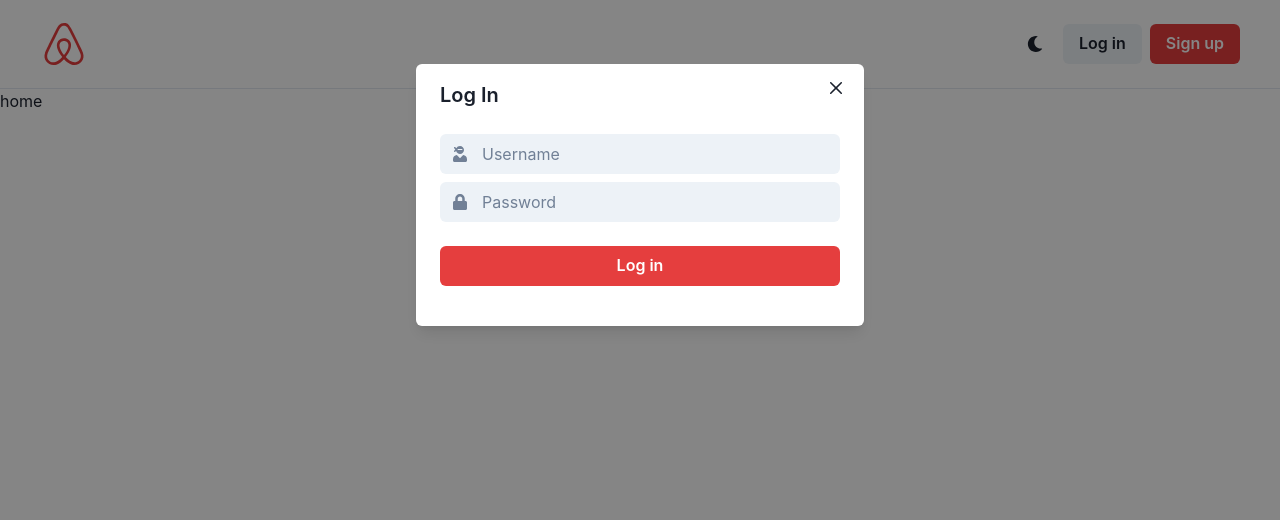
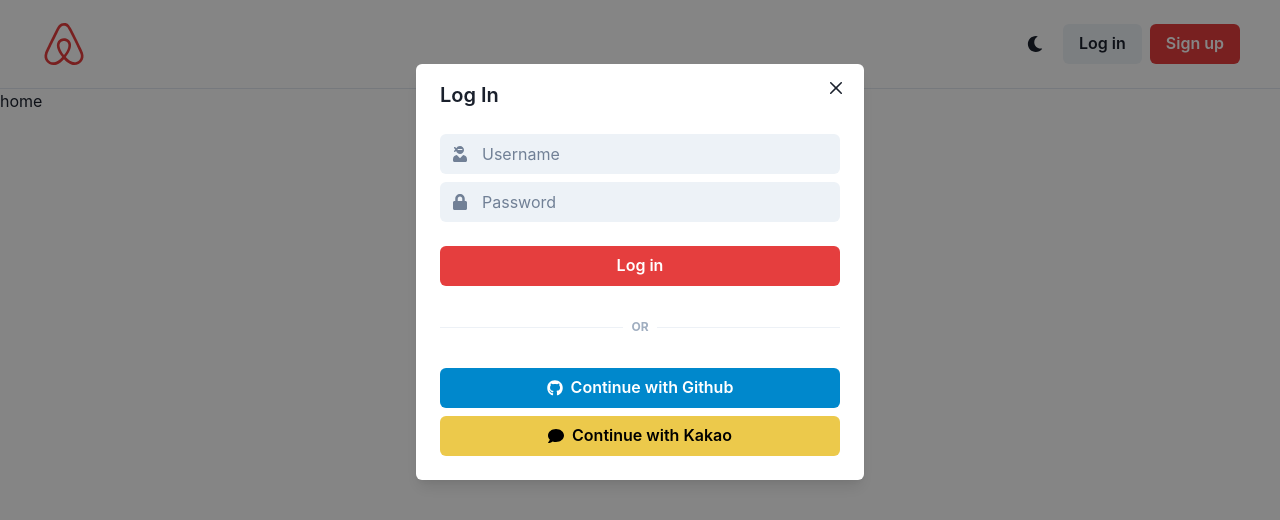
Before and after one commit to seungjinhan/react-airbnb-frontend, a React (Create React App) app: page / in a window 1280 px wide. Both pictures are taken after a click on the button "Log in". Shown: the top 520 px of the page. Built offline with nearby package versions, Linux system fonts and the light colour scheme.

Commit message:
login, signup, modal

```diff
--- /dev/null
+++ b/src/components/Header.tsx
@@ -0,0 +1,50 @@
+import {
+  Box,
+  Button,
+  HStack,
+  IconButton,
+  useDisclosure,
+} from "@chakra-ui/react";
+import { FaAirbnb, FaMoon } from "react-icons/fa";
+import LoginModal from "./LoginModal";
+import SignUpModal from "./SignUpModal";
+
+export default function Header() {
+  const {
+    isOpen: isLoginOpen,
+    onClose: onLoginClose,
+    onOpen: onLoginOpen,
+  } = useDisclosure();
+  const {
+    isOpen: isSignUpOpen,
+    onClose: onSignUpClose,
+    onOpen: onSignUpOpen,
+  } = useDisclosure();
+  return (
+    <>
+      <HStack
+        justifyContent={"space-between"}
+        py={5}
+        px={10}
+        borderBottomWidth={1}
+      >
+        <Box color={"red.500"}>
+          <FaAirbnb size={48} />
+        </Box>
+        <HStack spacing={2}>
+          <IconButton
+            variant={"Ghost"}
+            aria-label='Toggle dark mode'
+            icon={<FaMoon />}
+          />
+          <Button onClick={onLoginOpen}>Log in</Button>
+          <Button onClick={onSignUpOpen} colorScheme='red'>
+            Sign up
+          </Button>
+        </HStack>
+      </HStack>
+      <LoginModal isOpen={isLoginOpen} onClose={onLoginClose} />
+      <SignUpModal isOpen={isSignUpOpen} onClose={onSignUpClose} />
+    </>
+  );
+}
--- /dev/null
+++ b/src/components/LoginModal.tsx
@@ -0,0 +1,61 @@
+import {
+  Box,
+  Button,
+  Input,
+  InputGroup,
+  InputLeftElement,
+  Modal,
+  ModalBody,
+  ModalCloseButton,
+  ModalContent,
+  ModalHeader,
+  ModalOverlay,
+  VStack,
+} from "@chakra-ui/react";
+import { FaLock, FaUserNinja } from "react-icons/fa";
+import SocialLogin from "./SocialLogin";
+
+interface LoginModalProps {
+  isOpen: boolean;
+  onClose: () => void;
+}
+
+export default function LoginModal({ isOpen, onClose }: LoginModalProps) {
+  return (
+    <Modal isOpen={isOpen} onClose={onClose}>
+      <ModalOverlay />
+      <ModalContent>
+        <ModalHeader>Log In</ModalHeader>
+        <ModalCloseButton />
+        <ModalBody>
+          <VStack>
+            <InputGroup>
+              <InputLeftElement
+                children={
+                  <Box color={"gray.500"}>
+                    <FaUserNinja />
+                  </Box>
+                }
+              />
+              <Input placeholder='Username' variant={"filled"} />
+            </InputGroup>
+            <InputGroup>
+              <InputLeftElement
+                children={
+                  <Box color={"gray.500"}>
+                    <FaLock />
+                  </Box>
+                }
+              />
+              <Input placeholder='Password' variant={"filled"} />
+            </InputGroup>
+            <Button mt={4} w='100%' colorScheme='red'>
+              Log in
+            </Button>
+          </VStack>
+          <SocialLogin />
+        </ModalBody>
+      </ModalContent>
+    </Modal>
+  );
+}
--- a/src/components/Root.tsx
+++ b/src/components/Root.tsx
@@ -1,87 +1,10 @@
-import {
-  Box,
-  Button,
-  HStack,
-  IconButton,
-  Input,
-  InputGroup,
-  InputLeftElement,
-  Modal,
-  ModalBody,
-  ModalCloseButton,
-  ModalContent,
-  ModalFooter,
-  ModalHeader,
-  ModalOverlay,
-  useDisclosure,
-  VStack,
-} from "@chakra-ui/react";
+import { Box } from "@chakra-ui/react";
 import { Outlet } from "react-router-dom";
-import {
-  FaAirbnb,
-  FaLock,
-  FaMoon,
-  FaPassport,
-  FaUserNinja,
-} from "react-icons/fa";
+import Header from "./Header";
 export default function Root() {
-  const { isOpen, onClose, onOpen } = useDisclosure();
   return (
     <Box>
-      <HStack
-        justifyContent={"space-between"}
-        py={5}
-        px={10}
-        borderBottomWidth={1}
-      >
-        <Box color={"red.500"}>
-          <FaAirbnb size={48} />
-        </Box>
-        <HStack spacing={2}>
-          <IconButton
-            variant={"Ghost"}
-            aria-label='Toggle dark mode'
-            icon={<FaMoon />}
-          />
-          <Button onClick={onOpen}>Log in</Button>
-          <Button colorScheme='red'>Sign up</Button>
-        </HStack>
-        <Modal isOpen={isOpen} onClose={onClose}>
-          <ModalOverlay />
-          <ModalContent>
-            <ModalHeader>Log In</ModalHeader>
-            <ModalCloseButton />
-            <ModalBody>
-              <VStack>
-                <InputGroup>
-                  <InputLeftElement
-                    children={
-                      <Box color={"gray.500"}>
-                        <FaUserNinja />
-                      </Box>
-                    }
-                  />
-                  <Input placeholder='Username' variant={"filled"} />
-                </InputGroup>
-                <InputGroup>
-                  <InputLeftElement
-                    children={
-                      <Box color={"gray.500"}>
-                        <FaLock />
-                      </Box>
-                    }
-                  />
-                  <Input placeholder='Password' variant={"filled"} />
-                </InputGroup>
-                <Button mt={4} w='100%' colorScheme='red'>
-                  Log in
-                </Button>
-              </VStack>
-            </ModalBody>
-            <ModalFooter></ModalFooter>
-          </ModalContent>
-        </Modal>
-      </HStack>
+      <Header />
       <Outlet />
     </Box>
   );
--- /dev/null
+++ b/src/components/SignUpModal.tsx
@@ -0,0 +1,81 @@
+import {
+  Box,
+  Button,
+  Input,
+  InputGroup,
+  InputLeftElement,
+  Modal,
+  ModalBody,
+  ModalCloseButton,
+  ModalContent,
+  ModalHeader,
+  ModalOverlay,
+  VStack,
+} from "@chakra-ui/react";
+import { FaEnvelope, FaLock, FaUserNinja, FaUserSecret } from "react-icons/fa";
+import SocialLogin from "./SocialLogin";
+
+interface SignUpModalProps {
+  isOpen: boolean;
+  onClose: () => void;
+}
+
+export default function SignUpModal({ isOpen, onClose }: SignUpModalProps) {
+  return (
+    <Modal isOpen={isOpen} onClose={onClose}>
+      <ModalOverlay />
+      <ModalContent>
+        <ModalHeader>Sign Up</ModalHeader>
+        <ModalCloseButton />
+        <ModalBody>
+          <VStack>
+            <InputGroup>
+              <InputLeftElement
+                children={
+                  <Box color={"gray.500"}>
+                    <FaUserSecret />
+                  </Box>
+                }
+              />
+              <Input placeholder='Name' variant={"filled"} />
+            </InputGroup>
+            <InputGroup>
+              <InputLeftElement
+                children={
+                  <Box color={"gray.500"}>
+                    <FaUserNinja />
+                  </Box>
+                }
+              />
+              <Input placeholder='Email' variant={"filled"} />
+            </InputGroup>
+            <InputGroup>
+              <InputLeftElement
+                children={
+                  <Box color={"gray.500"}>
+                    <FaEnvelope />
+                  </Box>
+                }
+              />
+              <Input placeholder='Username' variant={"filled"} />
+            </InputGroup>
+            <InputGroup>
+              <InputLeftElement
+                children={
+                  <Box color={"gray.500"}>
+                    <FaLock />
+                  </Box>
+                }
+              />
+              <Input placeholder='Password' variant={"filled"} />
+            </InputGroup>
+            <Button mt={4} w='100%' colorScheme='red'>
+              Sign Up
+            </Button>
+          </VStack>
+          <SocialLogin />
+        </ModalBody>
+      </ModalContent>
+    </Modal>
+  );
+}
--- /dev/null
+++ b/src/components/SocialLogin.tsx
@@ -0,0 +1,29 @@
+import { Box, Button, Divider, HStack, Text, VStack } from "@chakra-ui/react";
+import { FaComment, FaGithub } from "react-icons/fa";
+
+export default function SocialLogin() {
+  return (
+    <Box mb={4} w={"100%"}>
+      <HStack my={8}>
+        <Divider />
+        <Text
+          textTransform={"uppercase"}
+          color={"gray.400"}
+          fontSize={"xs"}
+          as={"b"}
+        >
+          OR
+        </Text>
+        <Divider />
+      </HStack>
+      <VStack w={"100%"}>
+        <Button w='100%' leftIcon={<FaGithub />} colorScheme='telegram'>
+          Continue with Github
+        </Button>
+        <Button w='100%' leftIcon={<FaComment />} colorScheme='yellow'>
+          Continue with Kakao
+        </Button>
+      </VStack>
+    </Box>
+  );
+}
```
